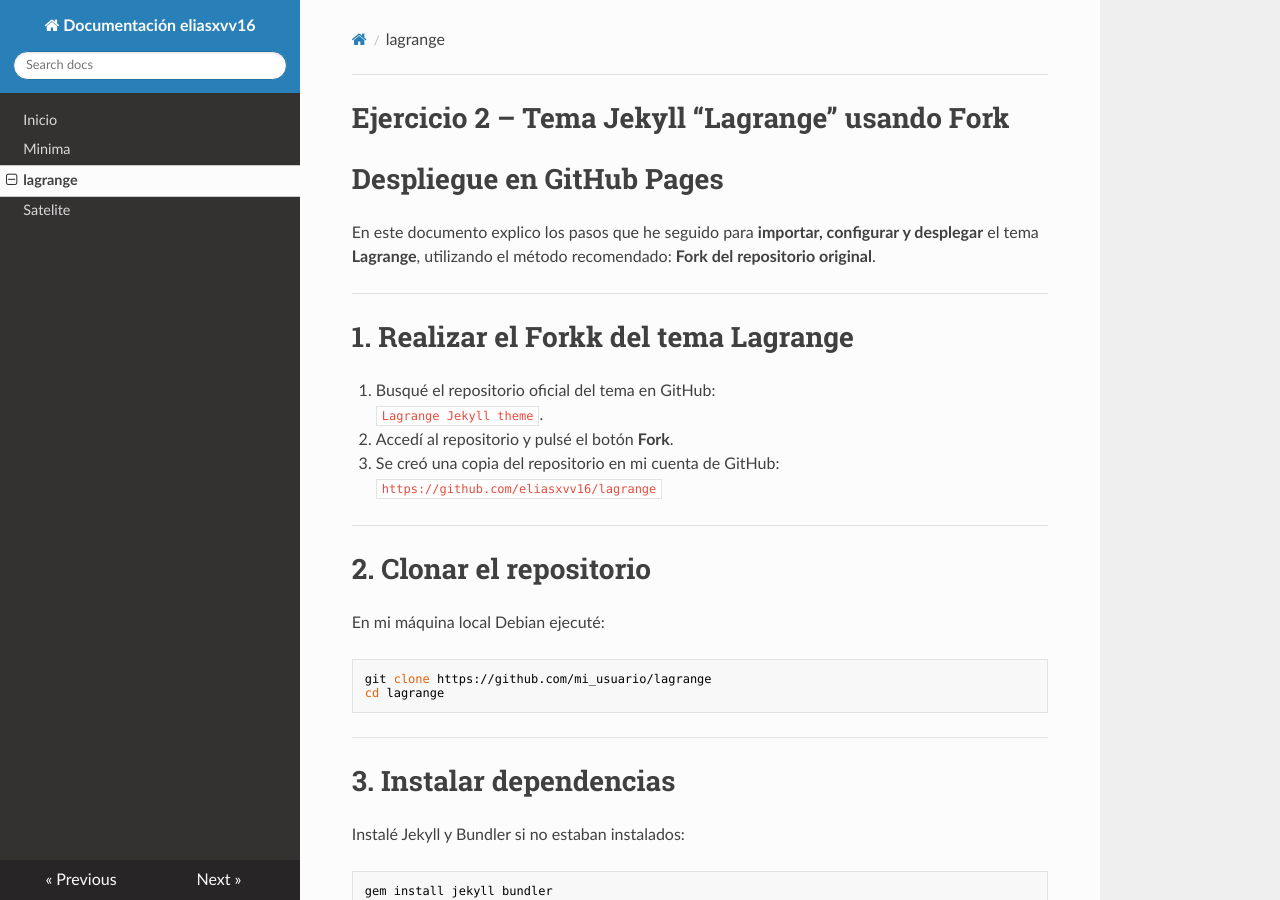
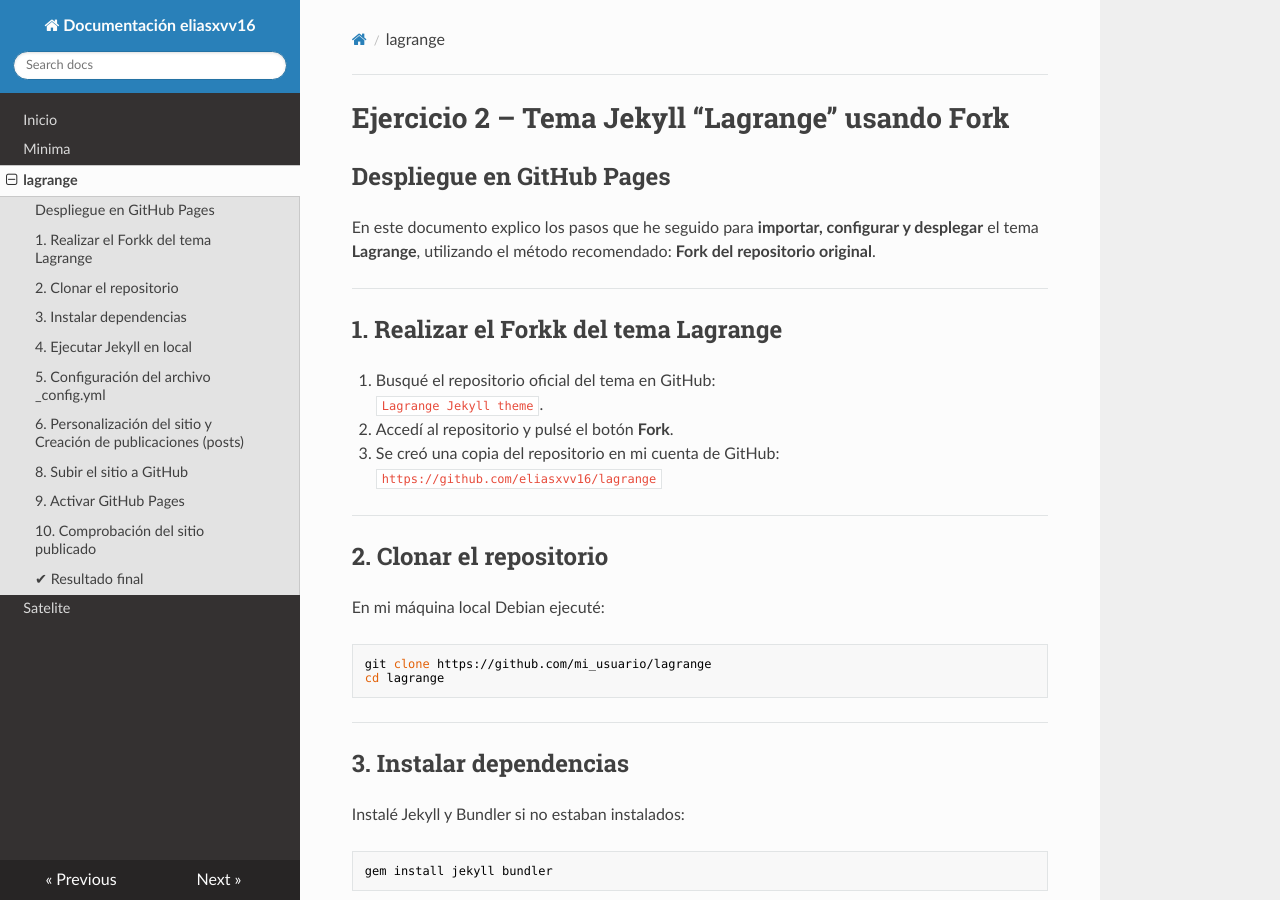
Before and after one commit to eliasxvv16/ejercicio4, an MkDocs documentation site: the page built from docs/ejercicio2.md, in a window 1280 px wide and 900 px high. Built offline with MkDocs 1.6.1, drawn with Linux system fonts in a browser that asks for light colours; nearby versions of some CDN libraries.

Commit message:
Subir archivos

````diff
--- a/docs/ejercicio2.md
+++ b/docs/ejercicio2.md
@@ -1,11 +1,11 @@
 # Ejercicio 2 – Tema Jekyll “Lagrange” usando Fork
-# Despliegue en GitHub Pages
+## Despliegue en GitHub Pages
 
 En este documento explico los pasos que he seguido para **importar, configurar y desplegar** el tema **Lagrange**, utilizando el método recomendado: **Fork del repositorio original**.
 
 ---
 
-# 1. Realizar el Forkk del tema Lagrange
+## 1. Realizar el Forkk del tema Lagrange
 
 1. Busqué el repositorio oficial del tema en GitHub:
    `Lagrange Jekyll theme`.
@@ -17,7 +17,7 @@ En este documento explico los pasos que he seguido para **importar, configurar y
 
 ---
 
-# 2. Clonar el repositorio
+## 2. Clonar el repositorio
 
 En mi máquina local Debian ejecuté:
 
@@ -30,7 +30,7 @@ cd lagrange
 
 ---
 
-# 3. Instalar dependencias
+## 3. Instalar dependencias
 
 Instalé Jekyll y Bundler si no estaban instalados:
 
@@ -48,7 +48,7 @@ bundle install
 
 ---
 
-# 4. Ejecutar Jekyll en local
+## 4. Ejecutar Jekyll en local
 
 Probé el sitio con:
 
@@ -67,7 +67,7 @@ http://localhost:4000
 
 ---
 
-# 5. Configuración del archivo `_config.yml`
+## 5. Configuración del archivo `_config.yml`
 
 Personalicé los valores principales:
 
@@ -84,7 +84,7 @@ baseurl: "/lagrange"
 
 ---
 
-# 6. Personalización del sitio y Creación de publicaciones (posts)
+## 6. Personalización del sitio y Creación de publicaciones (posts)
 
 Para personalizar el sitio y crear posts en la carpeta `_posts` añadimos **publicaciones** ahí:
 
@@ -104,7 +104,7 @@ Contenido del post...
 
 ---
 
-# 8. Subir el sitio a GitHub
+## 8. Subir el sitio a GitHub
 
 ```bash
 git add .
@@ -116,7 +116,7 @@ git push
 
 ---
 
-# 9. Activar GitHub Pages
+## 9. Activar GitHub Pages
 
 Entré en:
 
@@ -138,7 +138,7 @@ https://eliasxvv.github.io/lagrange/
 
 ---
 
-# 10. Comprobación del sitio publicado
+## 10. Comprobación del sitio publicado
 
 Probé la URL y verifiqué:
 
@@ -152,6 +152,6 @@ Probé la URL y verifiqué:
 
 ---
 
-# ✔ Resultado final
+## ✔ Resultado final
 
 El tema **Lagrange** ha sido correctamente configurado, personalizado y desplegado en GitHub Pages.
````
Also changed, not shown: site/ejercicio1/index.html, site/ejercicio2/index.html, site/ejercicio3/index.html, site/index.html, site/search/search_index.json.
